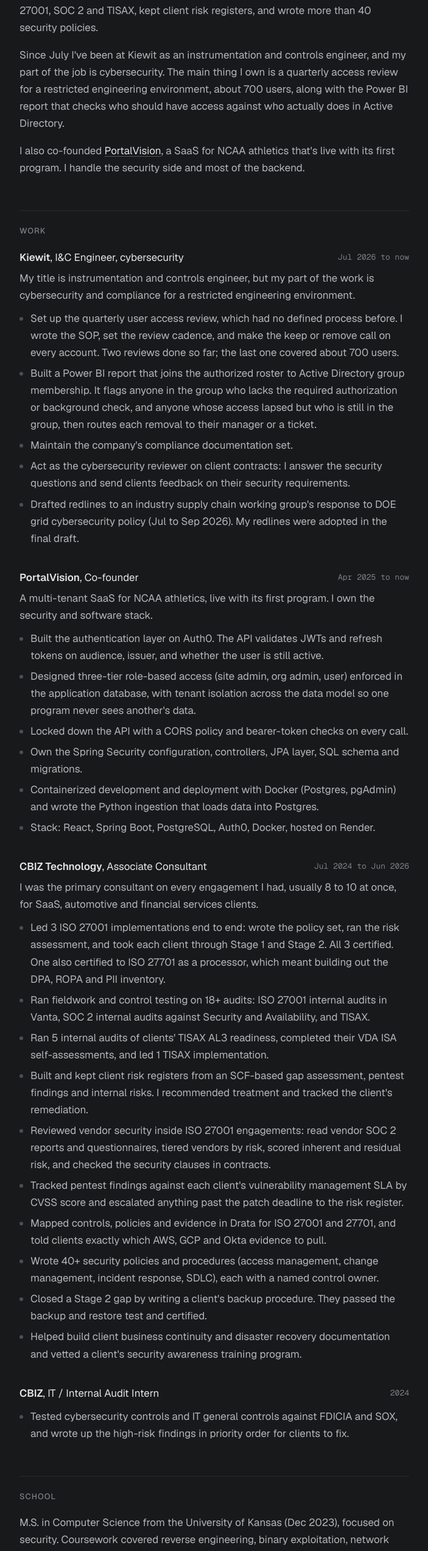
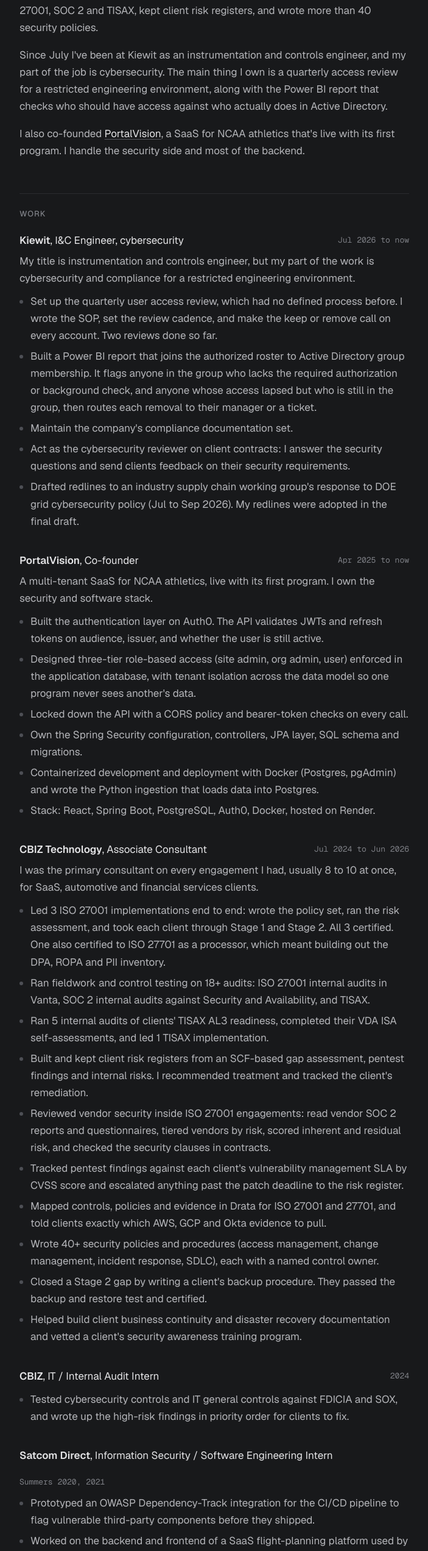
Before and after one commit to hunterg123/hunterg123.github.io, a plain HTML site: page mockup/v2/index.html in a window 1280 px wide. Shown: the part 241-2785 px from the top of the page at 61% size, without its empty margins (288-991 px from the left). Drawn offline with nearby package versions, Linux system fonts and the light colour scheme.

Commit message:
v2 mockup: drop access review user count, add Satcom Direct internship
Co-Authored-By: Claude Opus 5.5 <noreply@anthropic.com>
Claude-Session: https://claude.ai/code/session_01DpS9wjtpXu1pRZzCnkWoig

```diff
--- a/mockup/v2/index.html
+++ b/mockup/v2/index.html
@@ -93,7 +93,7 @@
     <p>
       Since July I've been at Kiewit as an instrumentation and controls engineer, and my part of the
       job is cybersecurity. The main thing I own is a quarterly access review for a restricted
-      engineering environment, about 700 users, along with the Power BI report that checks who should
+      engineering environment, along with the Power BI report that checks who should
       have access against who actually does in Active Directory.
     </p>
     <p>
@@ -107,7 +107,7 @@
       <div class="job__top"><span><b>Kiewit</b>, I&amp;C Engineer, cybersecurity</span><span class="when">Jul 2026 to now</span></div>
       <p>My title is instrumentation and controls engineer, but my part of the work is cybersecurity and compliance for a restricted engineering environment.</p>
       <ul>
-        <li>Set up the quarterly user access review, which had no defined process before. I wrote the SOP, set the review cadence, and make the keep or remove call on every account. Two reviews done so far; the last one covered about 700 users.</li>
+        <li>Set up the quarterly user access review, which had no defined process before. I wrote the SOP, set the review cadence, and make the keep or remove call on every account. Two reviews done so far.</li>
         <li>Built a Power BI report that joins the authorized roster to Active Directory group membership. It flags anyone in the group who lacks the required authorization or background check, and anyone whose access lapsed but who is still in the group, then routes each removal to their manager or a ticket.</li>
         <li>Maintain the company's compliance documentation set.</li>
         <li>Act as the cybersecurity reviewer on client contracts: I answer the security questions and send clients feedback on their security requirements.</li>
@@ -152,6 +152,14 @@
       </ul>
     </div>
 
+    <div class="job">
+      <div class="job__top"><span><b>Satcom Direct</b>, Information Security / Software Engineering Intern</span><span class="when">Summers 2020, 2021</span></div>
+      <ul>
+        <li>Prototyped an OWASP Dependency-Track integration for the CI/CD pipeline to flag vulnerable third-party components before they shipped.</li>
+        <li>Worked on the backend and frontend of a SaaS flight-planning platform used by corporate and private aviation customers.</li>
+      </ul>
+    </div>
+
     <h2>School</h2>
     <p>
       M.S. in Computer Science from the University of Kansas (Dec 2023), focused on security. Coursework
```
Also changed, not shown: mockup/screenshots/v2-01-desktop-top.png, mockup/screenshots/v2-04-desktop-dark.png (added), 2 other files.
